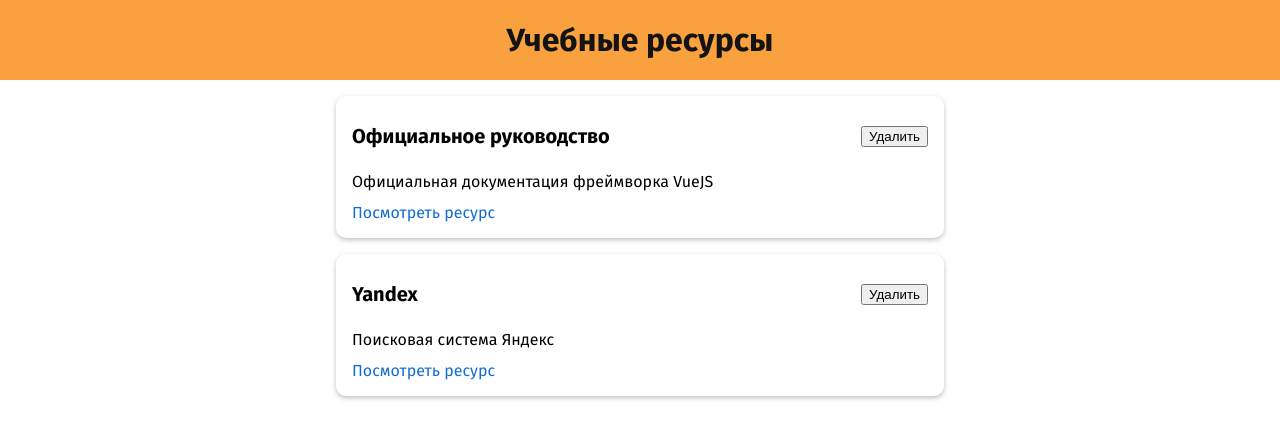
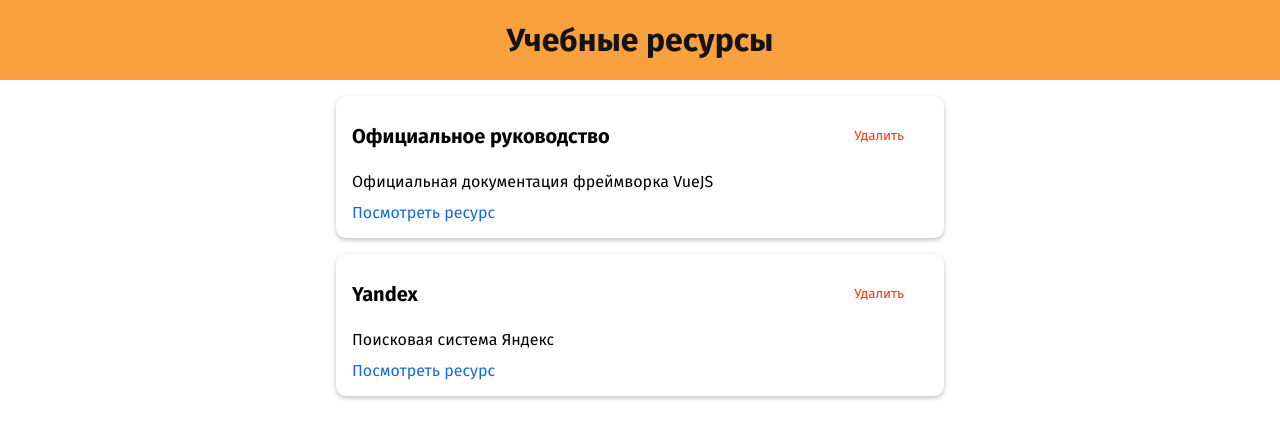
Before and after one commit to Johnsterr/learning-resourses-app, a Vue app: page / in a window 1280 px wide. Shown: the top 438 px of the page. Built offline with nearby package versions, Linux system fonts and the light colour scheme.

Commit message:
BaseButton Component
Add BaseButton.vue Component, add styles and refactoring some code

```diff
--- a/src/components/layout/TheHeader.vue
+++ b/src/components/layout/TheHeader.vue
@@ -18,7 +18,7 @@
 	display: flex;
 	justify-content: center;
 	align-items: center;
-	background-color: rgb(248, 161, 62);
+	background-color: #f8a13e;
 }
 
 header h1 {
--- a/src/components/resources/LearningResource.vue
+++ b/src/components/resources/LearningResource.vue
@@ -3,7 +3,8 @@
 		<base-card>
 			<header>
 				<h3>{{ title }}</h3>
-				<button>Удалить</button>
+				<!-- Добавляем класс flat через входные параметры -->
+				<base-button mode="flat">Удалить</base-button>
 			</header>
 			<p>{{ description }}</p>
 			<nav>
--- /dev/null
+++ b/src/components/ui/BaseButton.vue
@@ -0,0 +1,39 @@
+<template>
+	<button :type="type" :class="mode">
+		<slot></slot>
+	</button>
+</template>
+
+<script>
+export default {
+	// Входные параметры компонента
+	props: ['type', 'mode']
+}
+</script>
+
+<style scoped>
+button {
+  padding: 0.75rem 1.5rem;
+  font-family: inherit;
+  background-color: #f8a13e;
+  border: 1px solid #f8a13e;
+	border-radius: 4px;
+  color: white;
+  cursor: pointer;
+}
+
+button:hover, button:active {
+  background-color: #dd7717;
+  border-color: #dd7717;
+}
+
+.flat {
+  background-color: transparent;
+  color: #f73707;
+  border: none;
+}
+
+.flat:hover, .flat:active {
+  background-color: #fddada;
+}
+</style>
--- a/src/main.js
+++ b/src/main.js
@@ -3,10 +3,12 @@
 import App from './App';
 // Глобальные компоненты
 import BaseCard from './components/ui/BaseCard';
+import BaseButton from './components/ui/BaseButton';
 
 const app = createApp(App);
 
 // Регистрация компонентов
 app.component('base-card', BaseCard);
+app.component('base-button', BaseButton);
 
 app.mount('#app');
```
